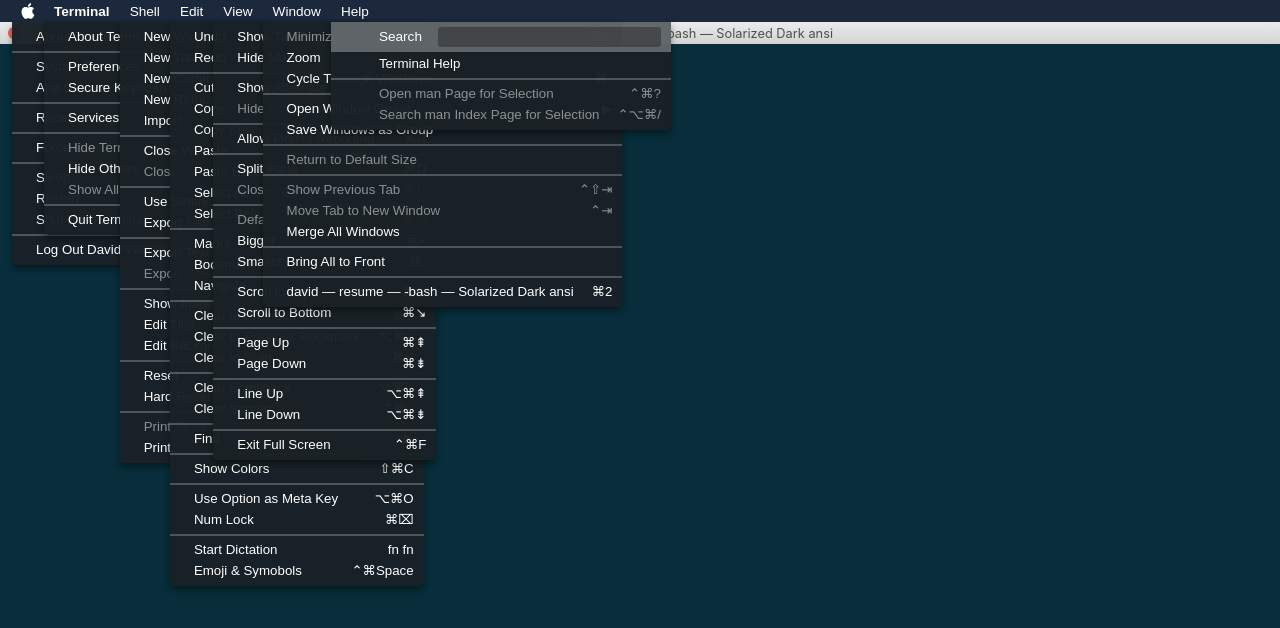
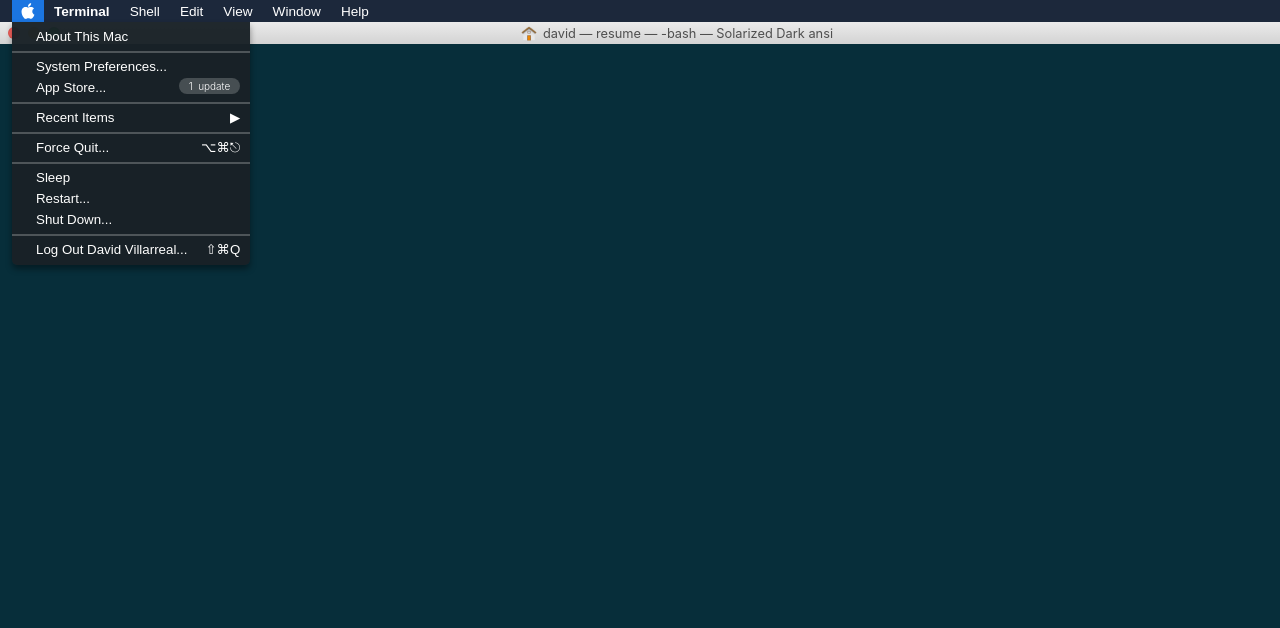
Before and after one commit to Phaze1D/Interactive-Resume, a React app: page / in a window 1280 px wide. Both pictures are taken after a click on the button 28 px from the left and 11 px from the top of the page. Shown: the top 628 px of the page. Built offline with nearby package versions, Linux system fonts and the light colour scheme.

Commit message:
remove uncessary import

```diff
--- a/package.json
+++ b/package.json
@@ -17,7 +17,9 @@
   },
   "homepage": "https://github.com/Phaze1D/Interactive-Resume#readme",
   "dependencies": {
+    "classnames": "^2.2.5",
     "react": "^15.4.2",
+    "react-addons-css-transition-group": "^15.4.2",
     "react-dom": "^15.4.2"
   },
   "devDependencies": {
--- a/src/components/DropDown/DropDown.jsx
+++ b/src/components/DropDown/DropDown.jsx
@@ -1,15 +1,30 @@
 import React from 'react'
-
+import classnames from 'classnames'
 
 export default class DropDown extends React.Component{
   constructor(props){
     super(props)
+    this.state = {show: false}
+  }
+
+  componentWillReceiveProps(nextProps) {
+    if(nextProps.isHover && !nextProps.isClicked){
+      setTimeout( () => this.setState({show: false}), 200)
+    }
+
+    if(nextProps.isHover && nextProps.isClicked){
+      this.setState({show: true})
+    }
   }
 
   render(){
 
+    if( !(this.props.isHover && this.state.show) ) return null
+
+    const dClasses = classnames('dropdown', {'leave': !this.props.isClicked})
+
     return(
-      <div className='dropdown'>
+      <div className={dClasses}>
         <div className='glass'>
           <ul className={'menu-list ' + this.props.menuClass}>
             {this.props.children}
@@ -19,3 +34,8 @@
     )
   }
 }
+
+function FirstChild(props) {
+  const childrenArray = React.Children.toArray(props.children);
+  return childrenArray[0] || null;
+}
--- a/src/components/DropDown/DropDown.sass
+++ b/src/components/DropDown/DropDown.sass
@@ -9,13 +9,20 @@
   border-bottom-right-radius: 5px
   box-shadow: 0px 4px 6px 0px rgba(0,0,0,0.4)
   overflow: hidden
+  opacity: 1
+  transition-timing-function: linear
+  transition-delay: 0
+  transition-duration: 0.1s
+  transition-property: opacity
 
+  &.leave
+    opacity: 0
 
 
 .glass
   min-width: 220px
   background-color: rgba(25, 34, 39, 0.97)
-  // filter: blur(2px)
+
 
 .menu-list
   font-weight: 300
@@ -27,7 +34,6 @@
   hr
     border: 1px solid rgba(238, 238, 238, 0.25)
     margin: 4px 0
-
 
   li
     display: flex
@@ -66,16 +72,6 @@
   margin-top: -1px
   padding-top: 0
 
-  .search-input-item
-    font-weight: 400
-    font-size: 1em
-    margin-bottom: 2px
-    padding: 5px 10px 5px 48px
-    background-color: rgba(255,255,255, 0.3)
-
-    &:hover
-      background-color: rgba(255,255,255, 0.3) !important
-
   li
     padding: 0 10px 0 48px
 
@@ -88,3 +84,13 @@
     width: 100%
     color: white
     padding-left: 5px
+
+  .search-input-item
+    font-weight: 400
+    font-size: 1em
+    margin-bottom: 2px
+    padding: 5px 10px 5px 48px
+    background-color: rgba(255,255,255, 0.3)
+
+    &:hover
+      background-color: rgba(255,255,255, 0.3) !important
--- a/src/components/MenuBar/MenuBar.jsx
+++ b/src/components/MenuBar/MenuBar.jsx
@@ -1,51 +1,102 @@
 import React from 'react'
 import DropDown from '../DropDown'
+import classnames from 'classnames'
 
 
 
 export default class MenuBar extends React.Component{
   constructor(props){
     super(props)
+    this.state = {menuIndex: -1, isClicked: false}
+
+    this.handleOverlayClick = this.handleOverlayClick.bind(this)
+  }
+
+  handleOverlayClick(event){
+    this.setState({isClicked: false})
+  }
+
+  handleItemClick(index, event){
+    this.setState({isClicked: true, menuIndex: index})
+  }
+
+  handleMouseEnter(index, event){
+    if(this.state.isClicked){
+      this.setState({menuIndex: index})
+    }
   }
 
   render(){
+    let hoverArray = ['','','','','','','']
+    if(this.state.menuIndex >= 0 && this.state.isClicked){
+      hoverArray[this.state.menuIndex] = 'hover'
+    }
 
     return(
       <header>
         <nav className='mac-menu-bar'>
-          <button className='menu-item icon'>
+          {this.state.isClicked && <div className='overlay' onClick={this.handleOverlayClick}></div>}
+          <button
+            className={'menu-item icon '+ hoverArray[0]}
+            onClick={this.handleItemClick.bind(this, 0)}
+            onMouseEnter={this.handleMouseEnter.bind(this, 0)}>
+
             <img id='apple-logo' src={require('../../../images/apple_logo.svg')} alt='Apple Logo'/>
-            <AppleMenu/>
+            <AppleMenu isHover={this.state.menuIndex == 0} isClicked={this.state.isClicked}/>
           </button>
 
-          <button className='menu-item main'>
+          <button
+            className={'menu-item main ' + hoverArray[1]}
+            onClick={this.handleItemClick.bind(this, 1)}
+            onMouseEnter={this.handleMouseEnter.bind(this, 1)}>
+
             Terminal
-            <TerminalMenu/>
+            <TerminalMenu isHover={this.state.menuIndex == 1} isClicked={this.state.isClicked}/>
           </button>
 
-          <button className='menu-item'>
+          <button
+            className={'menu-item ' + hoverArray[2]}
+            onClick={this.handleItemClick.bind(this, 2)}
+            onMouseEnter={this.handleMouseEnter.bind(this, 2)}>
+
             Shell
-            <ShellMenu/>
+            <ShellMenu isHover={this.state.menuIndex == 2} isClicked={this.state.isClicked}/>
           </button>
 
-          <button className='menu-item'>
+          <button
+            className={'menu-item ' + hoverArray[3]}
+            onClick={this.handleItemClick.bind(this, 3)}
+            onMouseEnter={this.handleMouseEnter.bind(this, 3)}>
+
             Edit
-            <EditMenu/>
+            <EditMenu isHover={this.state.menuIndex == 3} isClicked={this.state.isClicked}/>
           </button>
 
-          <button className='menu-item'>
+          <button
+            className={'menu-item ' + hoverArray[4]}
+            onClick={this.handleItemClick.bind(this, 4)}
+            onMouseEnter={this.handleMouseEnter.bind(this, 4)}>
+
             View
-            <ViewMenu/>
+            <ViewMenu isHover={this.state.menuIndex == 4} isClicked={this.state.isClicked}/>
           </button>
 
-          <button className='menu-item'>
+          <button
+            className={'menu-item ' + hoverArray[5]}
+            onClick={this.handleItemClick.bind(this, 5)}
+            onMouseEnter={this.handleMouseEnter.bind(this, 5)}>
+
             Window
-            <WindowMenu/>
+            <WindowMenu isHover={this.state.menuIndex == 5} isClicked={this.state.isClicked}/>
           </button>
 
-          <button className='menu-item'>
+          <button
+            className={'menu-item ' + hoverArray[6]}
+            onClick={this.handleItemClick.bind(this, 6)}
+            onMouseEnter={this.handleMouseEnter.bind(this, 6)}>
+
             Help
-            <HelpMenu/>
+            <HelpMenu isHover={this.state.menuIndex == 6} isClicked={this.state.isClicked}/>
           </button>
         </nav>
 
@@ -70,7 +121,7 @@
 const AppleMenu = (props) => {
 
   return(
-    <DropDown>
+    <DropDown isHover={props.isHover} isClicked={props.isClicked}>
       <li>About This Mac</li>
       <hr></hr>
       <li>System Preferences...</li>
@@ -95,7 +146,7 @@
 const TerminalMenu = (props) => {
 
   return(
-    <DropDown>
+    <DropDown isHover={props.isHover} isClicked={props.isClicked}>
       <li>About Terminal</li>
       <hr></hr>
       <li>Preferences... <span>⌘,</span></li>
@@ -115,7 +166,7 @@
 const ShellMenu = (props) => {
 
   return(
-    <DropDown>
+    <DropDown isHover={props.isHover} isClicked={props.isClicked}>
       <li>New Window <span>▶</span></li>
       <li>New Tab <span>▶</span></li>
       <li>New Command... <span>⇧⌘N</span></li>
@@ -147,7 +198,7 @@
 const EditMenu = (props) => {
 
   return(
-    <DropDown>
+    <DropDown isHover={props.isHover} isClicked={props.isClicked}>
       <li>Undo <span>⌘Z</span></li>
       <li>Redo <span>⇧⌘Z</span></li>
       <hr/>
@@ -186,7 +237,7 @@
 const ViewMenu = (props) => {
 
   return(
-    <DropDown>
+    <DropDown isHover={props.isHover} isClicked={props.isClicked}>
       <li>Show Tab Bar <span>⇧⌘T</span></li>
       <li>Hide Marks</li>
       <hr/>
@@ -219,7 +270,7 @@
 const WindowMenu = (props) => {
   let quote = "\`"
   return(
-    <DropDown>
+    <DropDown isHover={props.isHover} isClicked={props.isClicked}>
       <li className='disabled'>Minimize <span>⌘M</span></li>
       <li>Zoom</li>
       <li>Cycle Through Windows <span>⌘{quote}</span></li>
@@ -243,7 +294,7 @@
 const HelpMenu = (props) => {
 
   return(
-    <DropDown menuClass='search'>
+    <DropDown menuClass='search' isHover={props.isHover} isClicked={props.isClicked}>
       <li className='search-input-item'>
         Search
         <input type='text'/>
--- a/src/components/MenuBar/MenuBar.sass
+++ b/src/components/MenuBar/MenuBar.sass
@@ -5,6 +5,14 @@
   background-repeat: repeat-x
   filter: progid:DXImageTransform.Microsoft.gradient(startColorstr='#{ie-hex-str($start-color)}', endColorstr='#{ie-hex-str($end-color)}', GradientType=0)
 
+
+.overlay
+  position: fixed
+  top: 0
+  left: 0
+  width: 100vw
+  height: 100vh
+  background-color: transparent
 
 
 .mac-menu-bar
@@ -34,17 +42,16 @@
   &.icon
     padding: 3px 8px
 
-  // &:hover
-  //   background-color: rgb(27, 117, 225)
+  &.hover
+    background-color: rgb(27, 117, 225)
 
-#apple-logo
-  height: 100%
 
 .terminal-bar
   +gradient-vertical(#ebebeb, #d3d3d3)
   width: 100%
   height: 22px
   display: flex
+
 
 .button-list
   display: flex
@@ -128,3 +135,6 @@
 
 #expand
   background-color: rgb(53, 203, 75)
+
+#apple-logo
+  height: 100%
```
